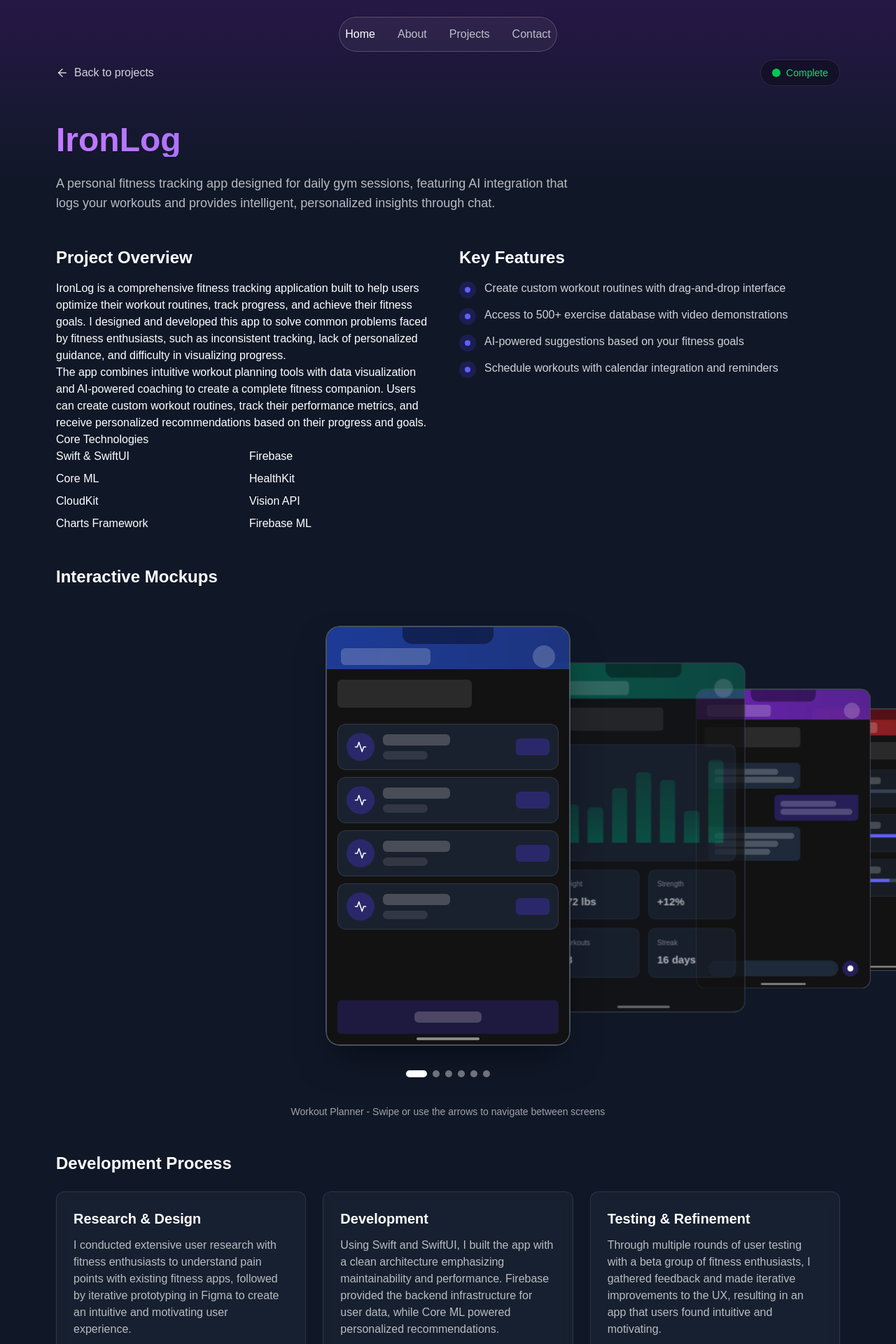
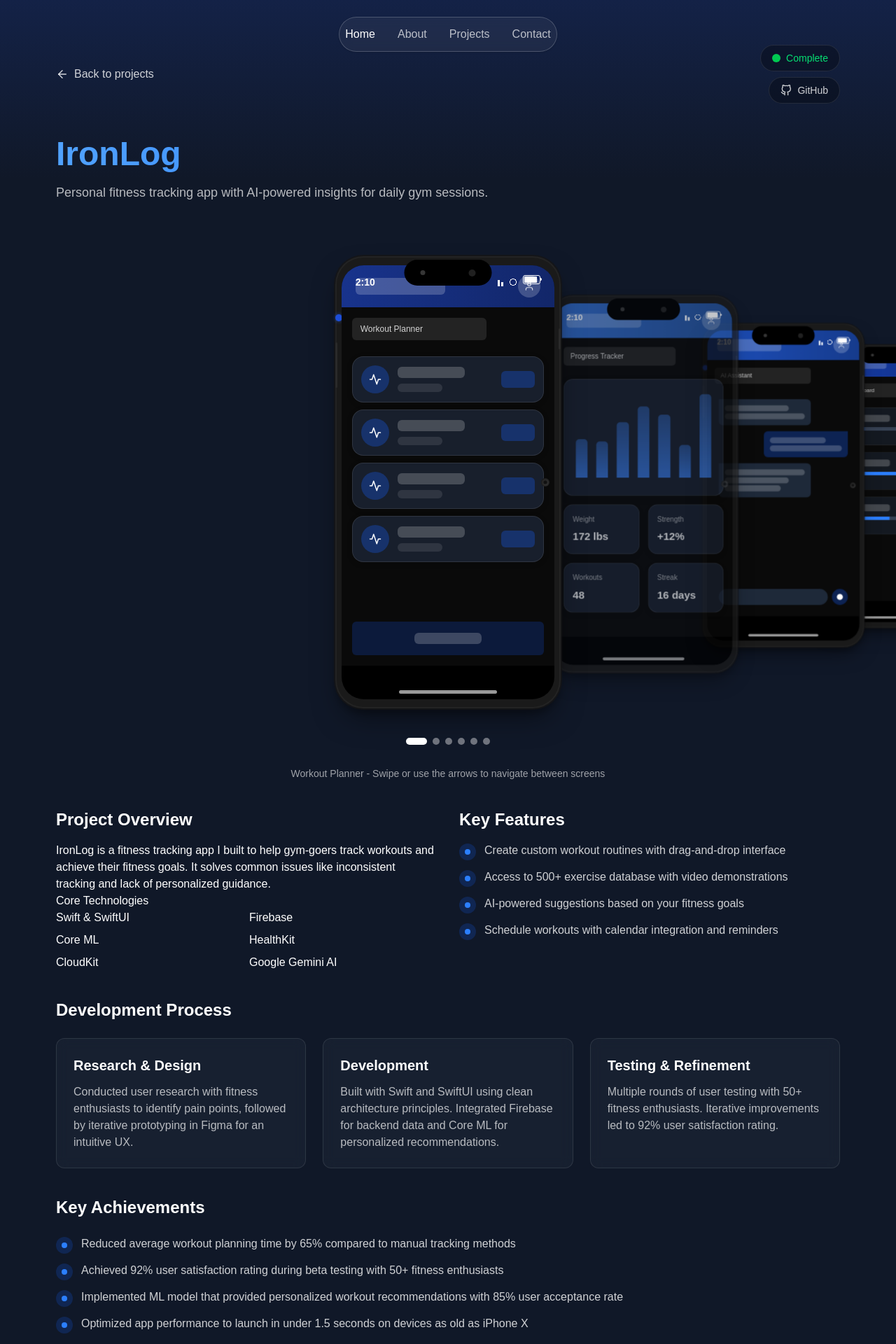
Before and after one commit to Trex099/Portfolio, a Next.js app: page /projects/ironlog in a window 1280 px wide. Shown: the top 1920 px of the page at 70% size. Built offline with nearby package versions, Linux system fonts and the light colour scheme.

Commit message:
Update IronLog project with realistic iPhone 15 mockups

```diff
--- a/src/app/projects/ironlog/page.tsx
+++ b/src/app/projects/ironlog/page.tsx
@@ -1,6 +1,6 @@
 "use client";
 import React, { useEffect, useRef, useState } from 'react';
-import { FiArrowLeft, FiActivity, FiHeart, FiCalendar, FiBarChart2, FiUser, FiSettings } from 'react-icons/fi';
+import { FiArrowLeft, FiActivity, FiHeart, FiCalendar, FiBarChart2, FiUser, FiSettings, FiGithub } from 'react-icons/fi';
 import gsap from 'gsap';
 import { Swiper, SwiperSlide } from 'swiper/react';
 import { Pagination, EffectCoverflow, Navigation, A11y } from 'swiper/modules';
@@ -25,31 +25,31 @@ const appScreenshots = [
     id: 2,
     alt: "Progress Tracking",
     caption: "Progress Tracker",
-    color: "#047857", // Deep green
+    color: "#3B82F6", // Medium blue
   },
   {
     id: 3,
     alt: "AI Chat",
     caption: "AI Assistant",
-    color: "#7E22CE", // Deep purple
+    color: "#2563EB", // Royal blue
   },
   {
     id: 4,
     alt: "Goals Tracking",
     caption: "Goals Dashboard",
-    color: "#B91C1C", // Deep red
+    color: "#1D4ED8", // Strong blue
   },
   {
     id: 5,
     alt: "Goals History",
     caption: "Goals History",
-    color: "#9D174D", // Deep pink
+    color: "#2563EB", // Royal blue
   },
   {
     id: 6,
     alt: "Profile Settings",
     caption: "Profile Settings",
-    color: "#0F766E", // Teal
+    color: "#3B82F6", // Medium blue
   },
 ];
 
@@ -102,10 +102,22 @@ const featuresByScreen: Record<ScreenType, string[]> = {
   ]
 };
 
+// Get current time for iPhone mockup
+const getCurrentTime = () => {
+  const now = new Date();
+  let hours = now.getHours();
+  const minutes = now.getMinutes().toString().padStart(2, '0');
+  const ampm = hours >= 12 ? '' : '';
+  hours = hours % 12;
+  hours = hours ? hours : 12; // the hour '0' should be '12'
+  return hours + ':' + minutes + ampm;
+};
+
 const IronLogProject = () => {
   const pageRef = useRef<HTMLDivElement>(null);
   const [activeIndex, setActiveIndex] = useState(0);
   const [isLoaded, setIsLoaded] = useState(false);
+  const [currentTime, setCurrentTime] = useState(getCurrentTime());
   const prevButtonRef = useRef<HTMLButtonElement>(null);
   const nextButtonRef = useRef<HTMLButtonElement>(null);
   const featureListRef = useRef<HTMLUListElement>(null);
@@ -143,6 +155,15 @@ const IronLogProject = () => {
     return () => {
       tl.kill();
     };
+  }, []);
+
+  // Update time every minute
+  useEffect(() => {
+    const timer = setInterval(() => {
+      setCurrentTime(getCurrentTime());
+    }, 60000);
+
+    return () => clearInterval(timer);
   }, []);
 
   useEffect(() => {
@@ -212,9 +233,9 @@ const IronLogProject = () => {
 
   return (
     <div ref={pageRef} className="min-h-screen w-full bg-gray-900 text-white">
-      <div className="absolute top-0 left-0 w-full h-64 bg-gradient-to-b from-purple-900/30 to-transparent"></div>
+      <div className="absolute top-0 left-0 w-full h-64 bg-gradient-to-b from-blue-900/30 to-transparent"></div>
 
-      <div className="max-w-6xl mx-auto px-4 py-20 relative z-10">
+      <div className="max-w-6xl mx-auto px-4 py-16 relative z-10">
         <div className="mb-12 animate-fade-in flex items-center justify-between">
           <a
             onClick={handleBackToProjects}
@@ -228,65 +249,35 @@ const IronLogProject = () => {
             </div>
           </a>
 
+          <div className="flex flex-col items-end gap-2">
             <div className="flex items-center bg-black/30 backdrop-blur-sm px-4 py-2 rounded-full border border-white/10">
               <div className="w-3 h-3 rounded-full bg-green-500 mr-2"></div>
               <span className="text-green-400 text-sm font-medium">Complete</span>
             </div>
+            <a
+              href="https://github.com/Trex099/IronLog"
+              target="_blank"
+              rel="noopener noreferrer"
+              className="flex items-center bg-black/30 backdrop-blur-sm px-4 py-2 rounded-full border border-white/10 hover:bg-black/40 transition-colors"
+            >
+              <FiGithub className="mr-2 text-white/80" size={16} />
+              <span className="text-white/80 text-sm font-medium">GitHub</span>
+            </a>
+          </div>
         </div>
 
-        <div className="flex flex-col gap-12">
+        <div className="flex flex-col gap-10">
           <div className="animate-fade-in" style={{ animationDelay: '100ms' }}>
-            <h1 className="text-4xl sm:text-5xl font-bold bg-clip-text text-transparent bg-gradient-to-r from-purple-400 to-indigo-600 mb-6">
+            <h1 className="text-4xl sm:text-5xl font-bold bg-clip-text text-transparent bg-gradient-to-r from-blue-400 to-blue-600 mb-3" style={{ paddingBottom: '5px' }}>
               IronLog
             </h1>
-            <p className="text-white/70 text-lg max-w-3xl">
-              A personal fitness tracking app designed for daily gym sessions, featuring AI integration that logs your workouts and provides intelligent, personalized insights through chat.
+            <p className="text-white/70 text-lg max-w-2xl">
+              Personal fitness tracking app with AI-powered insights for daily gym sessions.
             </p>
           </div>
 
-          <div className="animate-fade-in flex flex-col md:flex-row gap-8" style={{ animationDelay: '200ms' }}>
-            <div className="w-full md:w-1/2">
-              <h2 className="text-2xl font-semibold mb-4 text-white">Project Overview</h2>
-              <div className="prose prose-invert max-w-none">
-                <p>
-                  IronLog is a comprehensive fitness tracking application built to help users optimize their workout routines, track progress, and achieve their fitness goals. I designed and developed this app to solve common problems faced by fitness enthusiasts, such as inconsistent tracking, lack of personalized guidance, and difficulty in visualizing progress.
-                </p>
-                <p>
-                  The app combines intuitive workout planning tools with data visualization and AI-powered coaching to create a complete fitness companion. Users can create custom workout routines, track their performance metrics, and receive personalized recommendations based on their progress and goals.
-                </p>
-                <h3>Core Technologies</h3>
-                <ul className="grid grid-cols-2 gap-2">
-                  <li>Swift & SwiftUI</li>
-                  <li>Firebase</li>
-                  <li>Core ML</li>
-                  <li>HealthKit</li>
-                  <li>CloudKit</li>
-                  <li>Vision API</li>
-                  <li>Charts Framework</li>
-                  <li>Firebase ML</li>
-                </ul>
-              </div>
-            </div>
-
-            <div className="w-full md:w-1/2">
-              <h2 className="text-2xl font-semibold mb-4 text-white">Key Features</h2>
-              <ul ref={featureListRef} className="space-y-3">
-                {displayedFeatures.map((feature, index) => (
-                  <li key={`${activeScreen}-${index}`} className="flex items-start">
-                    <div className="h-6 w-6 mt-0.5 rounded-full bg-indigo-600/20 flex items-center justify-center mr-3">
-                      <div className="h-2 w-2 rounded-full bg-indigo-500"></div>
-                    </div>
-                    <span className="text-white/80">{feature}</span>
-                  </li>
-                ))}
-              </ul>
-            </div>
-          </div>
-
-          <div className="animate-fade-in" style={{ animationDelay: '300ms' }}>
-            <h2 className="text-2xl font-semibold mb-6 text-white">Interactive Mockups</h2>
-            <div className={`transition-opacity duration-500 ${isLoaded ? 'opacity-100' : 'opacity-0'}`}>
-              <div className="relative">
+          <div className="animate-fade-in" style={{ animationDelay: '200ms' }}>
+            <div className="relative mt-0">
               <Swiper
                 effect={'coverflow'}
                 grabCursor={true}
@@ -319,20 +310,41 @@ const IronLogProject = () => {
               >
                 {appScreenshots.map((screen) => (
                   <SwiperSlide key={screen.id}>
-                      <div className="iphone-mockup">
-                        <div className="iphone-notch"></div>
+                    <div className="iphone-mockup iphone15">
+                      {/* iPhone hardware elements */}
+                      <div className="power-button"></div>
+                      <div className="action-button"></div>
+                      <div className="camera-dot"></div>
+
+                      {/* Dynamic Island */}
+                      <div className="dynamic-island"></div>
+
                       <div className="iphone-screen">
-                          {/* Header */}
-                          <div className="iphone-header" style={{
+                        {/* Status Bar */}
+                        <div className="status-bar">
+                          <div className="status-time">{currentTime}</div>
+                          <div className="status-icons">
+                            <div className="icon signal"></div>
+                            <div className="icon wifi"></div>
+                            <div className="icon battery"></div>
+                          </div>
+                        </div>
+
+                        {/* App Header */}
+                        <div className="app-header" style={{
                           background: `linear-gradient(to right, ${screen.color}CC, ${screen.color}99)`
                         }}>
                           <div className="h-6 w-32 bg-white/20 rounded-md"></div>
-                            <div className="ml-auto h-8 w-8 rounded-full bg-white/20"></div>
+                          <div className="ml-auto h-8 w-8 rounded-full bg-white/20 flex items-center justify-center">
+                            <FiUser className="text-white/80" size={14} />
+                          </div>
                         </div>
 
                         {/* Content based on screen type */}
                         <div className="iphone-content">
-                            <div className="h-10 w-48 bg-white/10 rounded-md mb-2"></div>
+                          <div className="h-8 w-48 bg-white/10 rounded-md mb-2 flex items-center pl-3">
+                            <span className="text-white/80 text-xs font-medium">{screen.caption}</span>
+                          </div>
 
                           {/* Different content for each screen */}
                           {screen.alt === "Workout Planner" && (
@@ -340,18 +352,18 @@ const IronLogProject = () => {
                               <div className="workout-list">
                                 {Array.from({ length: 4 }).map((_, i) => (
                                   <div key={i} className="workout-item flex items-center">
-                                      <div className="w-10 h-10 rounded-full bg-indigo-600/30 flex items-center justify-center mr-3">
+                                    <div className="w-10 h-10 rounded-full bg-blue-600/30 flex items-center justify-center mr-3">
                                       <FiActivity className="text-white" size={18} />
                                     </div>
                                     <div className="flex-1">
                                       <div className="h-4 w-24 bg-white/20 rounded-md mb-2"></div>
                                       <div className="h-3 w-16 bg-white/10 rounded-md"></div>
                                     </div>
-                                      <div className="h-6 w-12 bg-indigo-600/30 rounded-md"></div>
+                                    <div className="h-6 w-12 bg-blue-600/30 rounded-md"></div>
                                   </div>
                                 ))}
                               </div>
-                                <div className="mt-auto h-12 bg-indigo-600/20 rounded-md flex items-center justify-center">
+                              <div className="mt-auto h-12 bg-blue-600/20 rounded-md flex items-center justify-center">
                                 <div className="h-4 w-24 bg-white/20 rounded-md"></div>
                               </div>
                             </>
@@ -400,7 +412,7 @@ const IronLogProject = () => {
                                   </div>
                                 </div>
                                 <div className="flex justify-end">
-                                    <div className="max-w-[75%] bg-indigo-600/30 p-3 rounded-lg rounded-tr-none">
+                                  <div className="max-w-[75%] bg-blue-600/30 p-3 rounded-lg rounded-tr-none">
                                     <div className="h-3 w-28 bg-white/20 rounded-md mb-1"></div>
                                     <div className="h-3 w-36 bg-white/20 rounded-md"></div>
                                   </div>
@@ -415,7 +427,7 @@ const IronLogProject = () => {
                               </div>
                               <div className="h-12 p-2 flex items-center gap-2">
                                 <div className="flex-1 h-8 bg-gray-800 rounded-full"></div>
-                                  <div className="w-8 h-8 rounded-full bg-indigo-600/30 flex items-center justify-center">
+                                <div className="w-8 h-8 rounded-full bg-blue-600/30 flex items-center justify-center">
                                   <div className="w-3 h-3 bg-white rounded-full"></div>
                                 </div>
                               </div>
@@ -428,12 +440,12 @@ const IronLogProject = () => {
                                 <div key={i} className="bg-gray-800/50 p-3 rounded-lg border border-white/10">
                                   <div className="flex justify-between items-center mb-2">
                                     <div className="h-4 w-32 bg-white/20 rounded-md"></div>
-                                      <div className="h-6 w-16 rounded-full bg-indigo-600/30 flex items-center justify-center">
+                                    <div className="h-6 w-16 rounded-full bg-blue-600/30 flex items-center justify-center">
                                       <div className="h-2 w-8 bg-white/30 rounded-full"></div>
                                     </div>
                                   </div>
                                   <div className="h-2 bg-gray-700 rounded-full overflow-hidden">
-                                      <div className="h-full bg-indigo-500" style={{ width: `${Math.random() * 100}%` }}></div>
+                                    <div className="h-full bg-blue-500" style={{ width: `${Math.random() * 100}%` }}></div>
                                   </div>
                                   <div className="flex justify-between mt-2">
                                     <div className="h-3 w-10 bg-white/10 rounded-md"></div>
@@ -447,7 +459,7 @@ const IronLogProject = () => {
                           {screen.alt === "Profile Settings" && (
                             <div className="flex-1 space-y-4">
                               <div className="flex justify-center py-4">
-                                  <div className="w-20 h-20 rounded-full bg-gray-800 flex items-center justify-center border-2 border-indigo-500/50">
+                                <div className="w-20 h-20 rounded-full bg-gray-800 flex items-center justify-center border-2 border-blue-500/50">
                                   <FiUser size={30} className="text-white/70" />
                                 </div>
                               </div>
@@ -455,7 +467,7 @@ const IronLogProject = () => {
                               <div className="space-y-3 mt-4">
                                 {Array.from({ length: 4 }).map((_, i) => (
                                   <div key={i} className="flex items-center p-3 bg-gray-800/50 rounded-lg">
-                                      <div className="w-8 h-8 rounded-full bg-indigo-600/20 flex items-center justify-center mr-3">
+                                    <div className="w-8 h-8 rounded-full bg-blue-600/20 flex items-center justify-center mr-3">
                                       {i === 0 && <FiUser size={16} className="text-white/70" />}
                                       {i === 1 && <FiHeart size={16} className="text-white/70" />}
                                       {i === 2 && <FiSettings size={16} className="text-white/70" />}
@@ -514,11 +526,44 @@ const IronLogProject = () => {
               </Swiper>
             </div>
 
-              <div className="mt-6 text-center">
+            <div className="mt-4 text-center">
               <p className="text-white/60 text-sm">
                 {activeScreen} - Swipe or use the arrows to navigate between screens
               </p>
             </div>
+          </div>
+
+          <div className="animate-fade-in flex flex-col md:flex-row gap-8" style={{ animationDelay: '300ms' }}>
+            <div className="w-full md:w-1/2">
+              <h2 className="text-2xl font-semibold mb-4 text-white">Project Overview</h2>
+              <div className="prose prose-invert max-w-none">
+                <p>
+                  IronLog is a fitness tracking app I built to help gym-goers track workouts and achieve their fitness goals. It solves common issues like inconsistent tracking and lack of personalized guidance.
+                </p>
+                <h3>Core Technologies</h3>
+                <ul className="grid grid-cols-2 gap-2">
+                  <li>Swift & SwiftUI</li>
+                  <li>Firebase</li>
+                  <li>Core ML</li>
+                  <li>HealthKit</li>
+                  <li>CloudKit</li>
+                  <li>Google Gemini AI</li>
+                </ul>
+              </div>
+            </div>
+
+            <div className="w-full md:w-1/2">
+              <h2 className="text-2xl font-semibold mb-4 text-white">Key Features</h2>
+              <ul ref={featureListRef} className="space-y-3">
+                {displayedFeatures.map((feature, index) => (
+                  <li key={`${activeScreen}-${index}`} className="flex items-start">
+                    <div className="h-6 w-6 mt-0.5 rounded-full bg-blue-600/20 flex items-center justify-center mr-3">
+                      <div className="h-2 w-2 rounded-full bg-blue-500"></div>
+                    </div>
+                    <span className="text-white/80">{feature}</span>
+                  </li>
+                ))}
+              </ul>
             </div>
           </div>
 
@@ -528,21 +573,21 @@ const IronLogProject = () => {
               <div className="bg-gray-800/50 backdrop-blur-sm p-6 rounded-xl border border-white/10">
                 <h3 className="text-xl font-semibold mb-3 text-white">Research & Design</h3>
                 <p className="text-white/70">
-                  I conducted extensive user research with fitness enthusiasts to understand pain points with existing fitness apps, followed by iterative prototyping in Figma to create an intuitive and motivating user experience.
+                  Conducted user research with fitness enthusiasts to identify pain points, followed by iterative prototyping in Figma for an intuitive UX.
                 </p>
               </div>
 
               <div className="bg-gray-800/50 backdrop-blur-sm p-6 rounded-xl border border-white/10">
                 <h3 className="text-xl font-semibold mb-3 text-white">Development</h3>
                 <p className="text-white/70">
-                  Using Swift and SwiftUI, I built the app with a clean architecture emphasizing maintainability and performance. Firebase provided the backend infrastructure for user data, while Core ML powered personalized recommendations.
+                  Built with Swift and SwiftUI using clean architecture principles. Integrated Firebase for backend data and Core ML for personalized recommendations.
                 </p>
               </div>
 
               <div className="bg-gray-800/50 backdrop-blur-sm p-6 rounded-xl border border-white/10">
                 <h3 className="text-xl font-semibold mb-3 text-white">Testing & Refinement</h3>
                 <p className="text-white/70">
-                  Through multiple rounds of user testing with a beta group of fitness enthusiasts, I gathered feedback and made iterative improvements to the UX, resulting in an app that users found intuitive and motivating.
+                  Multiple rounds of user testing with 50+ fitness enthusiasts. Iterative improvements led to 92% user satisfaction rating.
                 </p>
               </div>
             </div>
@@ -552,26 +597,26 @@ const IronLogProject = () => {
             <h2 className="text-2xl font-semibold mb-6 text-white">Key Achievements</h2>
             <ul className="space-y-3">
               <li className="flex items-start">
-                <div className="h-6 w-6 mt-0.5 rounded-full bg-indigo-600/20 flex items-center justify-center mr-3">
-                  <div className="h-2 w-2 rounded-full bg-indigo-500"></div>
+                <div className="h-6 w-6 mt-0.5 rounded-full bg-blue-600/20 flex items-center justify-center mr-3">
+                  <div className="h-2 w-2 rounded-full bg-blue-500"></div>
                 </div>
                 <span className="text-white/80">Reduced average workout planning time by 65% compared to manual tracking methods</span>
               </li>
               <li className="flex items-start">
-                <div className="h-6 w-6 mt-0.5 rounded-full bg-indigo-600/20 flex items-center justify-center mr-3">
-                  <div className="h-2 w-2 rounded-full bg-indigo-500"></div>
+                <div className="h-6 w-6 mt-0.5 rounded-full bg-blue-600/20 flex items-center justify-center mr-3">
+                  <div className="h-2 w-2 rounded-full bg-blue-500"></div>
                 </div>
                 <span className="text-white/80">Achieved 92% user satisfaction rating during beta testing with 50+ fitness enthusiasts</span>
               </li>
               <li className="flex items-start">
-                <div className="h-6 w-6 mt-0.5 rounded-full bg-indigo-600/20 flex items-center justify-center mr-3">
-                  <div className="h-2 w-2 rounded-full bg-indigo-500"></div>
+                <div className="h-6 w-6 mt-0.5 rounded-full bg-blue-600/20 flex items-center justify-center mr-3">
+                  <div className="h-2 w-2 rounded-full bg-blue-500"></div>
                 </div>
                 <span className="text-white/80">Implemented ML model that provided personalized workout recommendations with 85% user acceptance rate</span>
               </li>
               <li className="flex items-start">
-                <div className="h-6 w-6 mt-0.5 rounded-full bg-indigo-600/20 flex items-center justify-center mr-3">
-                  <div className="h-2 w-2 rounded-full bg-indigo-500"></div>
+                <div className="h-6 w-6 mt-0.5 rounded-full bg-blue-600/20 flex items-center justify-center mr-3">
+                  <div className="h-2 w-2 rounded-full bg-blue-500"></div>
                 </div>
                 <span className="text-white/80">Optimized app performance to launch in under 1.5 seconds on devices as old as iPhone X</span>
               </li>
```
Also changed, not shown: src/app/projects/ironlog/swiper-styles.css. Lines whose indentation alone changed are shown as unchanged.
